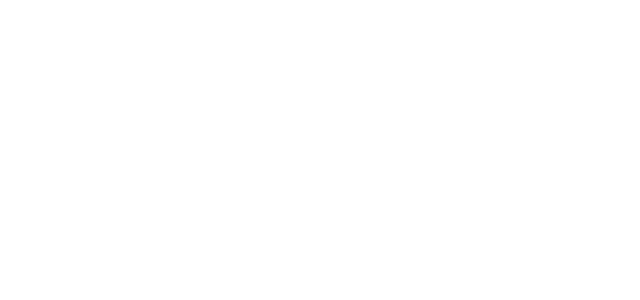
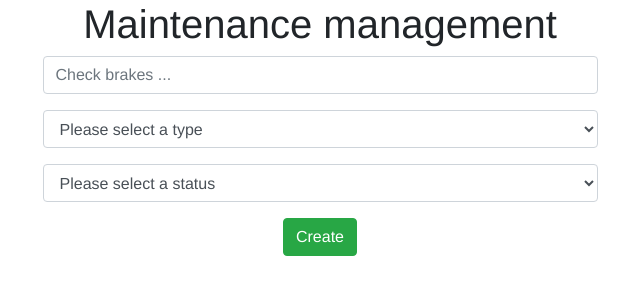
Before and after one commit to AlexandreLon/AL5A-TeamA-sources, a Vue app in the folder front/: page /maintenance in a window 1280 px wide. Before the commit this address had no page. Shown: the top 300 px of the page, without its empty margins (320-960 px from the left). Built offline with nearby package versions, Linux system fonts and the light colour scheme.

Commit message:
#16 maintenance management page + form to create maintenance

```diff
--- /dev/null
+++ b/front/src/API/MaintenanceWSAPI.js
@@ -0,0 +1,26 @@
+import Maintenance from '../models/maintenance-management/Maintenance';
+import API from './API';
+
+class MaintenanceWSAPI extends API {
+
+	constructor() {
+		super("localhost", "8000");
+	}
+
+
+	postMaintenance(maintenance) {
+		return new Promise((resolve, reject) => {
+			this.axios.post('/maintenance',maintenance).then(res => {
+				if(res.data.name === undefined || res.data.type === undefined || res.data.status === undefined)
+				    reject(Error("Not received maintenance"));
+				resolve(new Maintenance(res.data.id, res.data.name, res.data.type, res.data.status));
+			}).catch(error => {
+				reject(error);
+			});
+		});
+	}
+
+
+}
+
+export default MaintenanceWSAPI;
--- /dev/null
+++ b/front/src/components/maintenance-management/MaintenanceForm.vue
@@ -0,0 +1,91 @@
+<template>
+	<div class="w-50 text-center d-block m-auto">
+		<div
+			v-if="result"
+			class="alert-success p-2 mb-3"
+		>
+			{{ maintenance.name }} successfully created
+		</div>
+		<input
+			class="form-control mb-3"
+			v-model="maintenance.name"
+			placeholder="Check brakes ..."
+		>
+		<div>
+			<select
+				class="form-control mb-3"
+				v-model="maintenance.type"
+			>
+				<option
+					disabled
+					value=""
+				>
+					Please select a type
+				</option>
+				<option>Check a train</option>
+				<option>Check rails</option>
+				<option>Something else</option>
+			</select>
+		</div>
+
+		<div>
+			<select
+				class="form-control mb-3"
+				v-model="maintenance.status"
+			>
+				<option
+					disabled
+					value=""
+				>
+					Please select a status
+				</option>
+				<option>Todo</option>
+			</select>
+		</div>
+		<button
+			class="btn btn-success"
+			@click="createMaintenance"
+		>
+			Create
+		</button>
+	</div>
+</template>
+
+<script>
+import { ref, onMounted } from "vue";
+import MaintenanceWSAPI from "../../API/MaintenanceWSAPI";
+
+const maintenanceWSAPI = new MaintenanceWSAPI();
+
+export default {
+	setup() {
+		const maintenance = ref({name:'',type:'',status:''});
+		const result = ref(false);
+
+		onMounted(() => {});
+
+		const createMaintenance = () => {
+			if (
+				maintenance.value.type !== "" &&
+                maintenance.value.name !== "" &&
+                maintenance.value.status !== ""
+			)
+				maintenanceWSAPI
+					.postMaintenance(maintenance.value)
+					.then(res => {
+						maintenance.value = res;
+						if(maintenance.value !== null)
+							result.value = true;
+						setTimeout(()=>{result.value = false;},2000);
+					})
+					.catch(error => {
+						console.error(error);
+					});
+		};
+
+		return { maintenance,createMaintenance,result };
+	}
+};
+</script>
+
+<style></style>
--- /dev/null
+++ b/front/src/models/maintenance-management/Maintenance.js
@@ -0,0 +1,10 @@
+export default class Maintenance {
+
+	constructor(id, name, type, status) {
+		this.id = id;
+		this.name = name;
+		this.type = type;
+		this.status = status;
+	}
+
+}
--- a/front/src/pages/Home.vue
+++ b/front/src/pages/Home.vue
@@ -24,9 +24,9 @@
 				</router-link>
 			</li>
 			<li>
-				<router-link to="/">
+				<router-link to="/maintenance">
 					<div class="btn btn-primary">
-						...
+						Maintenance
 					</div>
 				</router-link>
 			</li>
--- /dev/null
+++ b/front/src/pages/MaintenanceManagement.vue
@@ -0,0 +1,23 @@
+<template>
+	<div class="container">
+		<h1>Maintenance management</h1>
+		<MaintenanceManagement />
+	</div>
+</template>
+
+<script>
+
+import MaintenanceManagement from '../components/maintenance-management/MaintenanceForm.vue';
+
+export default {
+	components: {
+		MaintenanceManagement
+	}
+};
+</script>
+
+<style scoped>
+h1 {
+    text-align: center;
+}
+</style>
--- a/front/src/router.js
+++ b/front/src/router.js
@@ -1,6 +1,7 @@
 import { createWebHistory, createRouter } from "vue-router";
 import Home from "./pages/Home.vue";
 import Department from "./pages/Department.vue";
+import MaintenanceManagement from "./pages/MaintenanceManagement.vue";
 
 const routes = [
 	{
@@ -12,6 +13,11 @@
 		path: "/department",
 		name: "Department",
 		component: Department,
+	},
+	{
+		path: "/maintenance",
+		name: "Maintenance management",
+		component: MaintenanceManagement,
 	}
 ];
 
```
